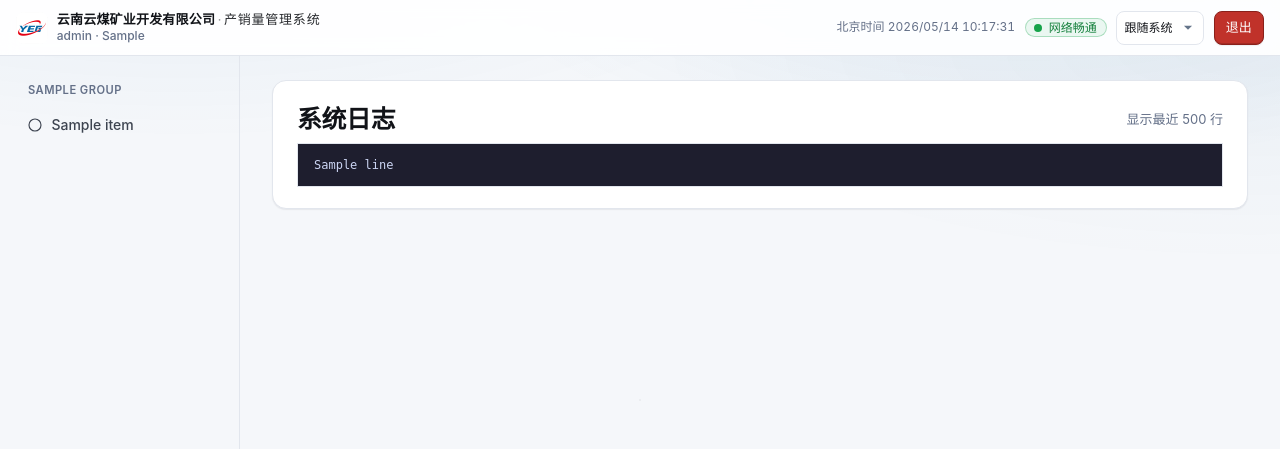
After one commit to mvpwanhao/ymkymanager, a FastAPI app: template templates/logs.html in a window 1280 px wide. The commit adds this page. Shown: the top 449 px of the page. Run offline with FastAPI, Linux system fonts and the light colour scheme; the template is opened without the code that fills it: most values are stand-ins (such as "Sample title", 1, 10 or a date in 2020).

Commit message:
feat: nav grouping + ledger desc sort + mine status indicator + system logs page
Co-authored-by: Cursor <cursoragent@cursor.com>

```diff
--- a/app/main.py
+++ b/app/main.py
@@ -6,6 +6,7 @@ from __future__ import annotations
 
 import json
 import logging
+import logging.handlers
 import os
 import re
 from markupsafe import Markup
@@ -112,15 +113,28 @@ def restore_rt_to_session(request: Request) -> RedirectResponse | None:
     return RedirectResponse(path, status_code=303)
 
 
+LOG_FILE = get_settings().data_dir / "ymky_system.log"
+
+
 def _configure_runtime_logging() -> None:
     root = logging.getLogger()
     if root.handlers:
         return
-    logging.basicConfig(
-        level=logging.INFO,
-        format="%(asctime)s | %(levelname)s | %(name)s | %(message)s",
+    fmt = logging.Formatter(
+        "%(asctime)s | %(levelname)s | %(name)s | %(message)s",
         datefmt="%Y-%m-%d %H:%M:%S",
     )
+    console = logging.StreamHandler()
+    console.setFormatter(fmt)
+    root.addHandler(console)
+    root.setLevel(logging.INFO)
+
+    LOG_FILE.parent.mkdir(parents=True, exist_ok=True)
+    fh = logging.handlers.RotatingFileHandler(
+        LOG_FILE, maxBytes=2 * 1024 * 1024, backupCount=5, encoding="utf-8"
+    )
+    fh.setFormatter(fmt)
+    root.addHandler(fh)
 
 
 _DEFAULT_SECRET_MARKER = "dev-change-me-please-use-yml-or-env-YMKY_SECRET_KEY"
@@ -148,12 +162,13 @@ async def lifespan(app: FastAPI):
 def _nav_and_page(role: str, reporter_kind: str | None, session: dict) -> tuple[list[dict], str]:  # type: ignore[type-arg]
     if role == "管理员":
         nav = [
-            {"id": "visual", "label": "数据可视化", "path": "/go/visual"},
-            {"id": "entry_actual", "label": "实际产量填报", "path": "/go/entry_actual"},
-            {"id": "entry_energy", "label": "能源局产销量填报", "path": "/go/entry_energy"},
-            {"id": "admin_ledger", "label": "历史台账", "path": "/go/admin_ledger"},
-            {"id": "reports", "label": "生成报表", "path": "/go/reports"},
-            {"id": "passwords", "label": "密码管理", "path": "/go/passwords"},
+            {"id": "visual", "label": "数据可视化", "path": "/go/visual", "group": "数据查看"},
+            {"id": "admin_ledger", "label": "历史台账", "path": "/go/admin_ledger", "group": "数据查看"},
+            {"id": "entry_actual", "label": "实际产量填报", "path": "/go/entry_actual", "group": "填报"},
+            {"id": "entry_energy", "label": "能源局产销量填报", "path": "/go/entry_energy", "group": "填报"},
+            {"id": "reports", "label": "生成报表", "path": "/go/reports", "group": "系统"},
+            {"id": "passwords", "label": "密码管理", "path": "/go/passwords", "group": "系统"},
+            {"id": "logs", "label": "系统日志", "path": "/go/logs", "group": "系统"},
         ]
         default = "visual"
     elif role == "填报人员" and (reporter_kind or "") == "实际产量填报":
@@ -570,16 +585,31 @@ def create_app() -> FastAPI:
             is_actual = (role == "填报人员" and (request.session.get("reporter_kind") or "") == "实际产量填报")
             p = act_path if is_actual else en_path
             df = exclude_mines(read_records(p))
+
+            today_str = today_beijing().isoformat()
+            time_col_key = "提交时间" if is_actual else "报送时间"
+            mine_status: list[dict[str, object]] = []
+            for mine_name in MINE_LIST:
+                submitted = False
+                if not df.empty and "所属煤矿" in df.columns and time_col_key in df.columns:
+                    mine_rows = df[df["所属煤矿"].astype(str).str.strip() == mine_name]
+                    submitted = mine_rows[time_col_key].astype(str).str.startswith(today_str).any()
+                mine_status.append({"name": mine_name, "submitted": submitted})
+
             if not df.empty:
+                if time_col_key in df.columns:
+                    df = df.sort_values(time_col_key, ascending=False, na_position="last").reset_index(drop=True)
                 for c in ("提交时间", "报送时间"):
                     if c in df.columns:
                         df[c] = format_series_as_beijing_display(df[c])
+
             return templates.TemplateResponse(
                 request,
                 "history.html",
                 {
                     **ctx,
                     "table_html": _df_to_html_table(df) if not df.empty else None,
+                    "mine_status": mine_status,
                 },
             )
         if page == "admin_ledger":
@@ -588,7 +618,20 @@ def create_app() -> FastAPI:
                 ft = "actual"
             p = act_path if ft == "actual" else en_path
             df = exclude_mines(read_records(p))
+
+            today_str = today_beijing().isoformat()
+            mine_status: list[dict[str, object]] = []
+            time_col_key = "提交时间" if ft == "actual" else "报送时间"
+            for mine_name in MINE_LIST:
+                submitted = False
+                if not df.empty and "所属煤矿" in df.columns and time_col_key in df.columns:
+                    mine_rows = df[df["所属煤矿"].astype(str).str.strip() == mine_name]
+                    submitted = mine_rows[time_col_key].astype(str).str.startswith(today_str).any()
+                mine_status.append({"name": mine_name, "submitted": submitted})
+
             if not df.empty:
+                if time_col_key in df.columns:
+                    df = df.sort_values(time_col_key, ascending=False, na_position="last").reset_index(drop=True)
                 for c in ("提交时间", "报送时间"):
                     if c in df.columns:
                         df[c] = format_series_as_beijing_display(df[c])
@@ -606,6 +649,7 @@ def create_app() -> FastAPI:
                         else:
                             row_cells.append(str(x))
                     rows.append(row_cells)
+
             return templates.TemplateResponse(
                 request,
                 "admin_ledger.html",
@@ -615,6 +659,7 @@ def create_app() -> FastAPI:
                     "nrows": len(df),
                     "ledger_cols": list(df.columns) if not df.empty else [],
                     "ledger_rows": rows,
+                    "mine_status": mine_status,
                 },
             )
         if page == "reports":
@@ -626,6 +671,17 @@ def create_app() -> FastAPI:
         if page == "passwords" and role == "管理员":
             return templates.TemplateResponse(
                 request, "passwords.html", {**ctx, "msg": None, "ok": None}
+            )
+        if page == "logs" and role == "管理员":
+            log_lines: list[str] = []
+            if LOG_FILE.exists():
+                try:
+                    raw = LOG_FILE.read_text(encoding="utf-8", errors="replace")
+                    log_lines = raw.splitlines()[-500:]
+                except Exception:
+                    log_lines = ["(无法读取日志文件)"]
+            return templates.TemplateResponse(
+                request, "logs.html", {**ctx, "log_lines": log_lines}
             )
         return templates.TemplateResponse(
             request,
--- a/static/app.css
+++ b/static/app.css
@@ -632,6 +632,21 @@ img, svg { display: inline-block; vertical-align: middle; }
 }
 .sidebar-nav a[aria-current="page"]:hover { background: var(--c-brand-600); }
 .sidebar-nav .ico { width: 16px; height: 16px; flex: 0 0 auto; }
+.sidebar-group-title {
+  font-size: 0.7rem;
+  font-weight: 600;
+  color: var(--c-muted);
+  text-transform: uppercase;
+  letter-spacing: 0.04em;
+  padding: 0.6rem 0.9rem 0.2rem;
+  margin-top: 0.3rem;
+  border-top: 1px solid var(--c-border);
+  list-style: none;
+}
+.sidebar-group-title:first-child {
+  border-top: none;
+  margin-top: 0;
+}
 
 /* Nav backdrop */
 .nav-backdrop {
@@ -1343,6 +1392,26 @@ select#themeSelect::-ms-expand { display: none; }
   }
 }
 
+/* Log viewer */
+.log-viewer {
+  max-height: 70vh;
+  overflow-y: auto;
+  border: 1px solid var(--c-border);
+  border-radius: var(--radius);
+  background: #1e1e2e;
+  margin-top: 0.5rem;
+}
+.log-pre {
+  margin: 0;
+  padding: 0.75rem 1rem;
+  font-family: "JetBrains Mono", "Fira Code", "Cascadia Code", monospace;
+  font-size: 0.75rem;
+  line-height: 1.5;
+  color: #cdd6f4;
+  white-space: pre-wrap;
+  word-break: break-all;
+}
+
 /* Footer */
 .app-footer {
   padding: 1rem 1.1rem 1.4rem;
--- a/templates/_icons.html
+++ b/templates/_icons.html
@@ -20,6 +20,8 @@
 <svg class="ico" viewBox="0 0 24 24" fill="none" stroke="currentColor" stroke-width="1.7" stroke-linecap="round" stroke-linejoin="round" aria-hidden="true"><path d="M14 3H7a2 2 0 0 0-2 2v14a2 2 0 0 0 2 2h10a2 2 0 0 0 2-2V8z"/><path d="M14 3v5h5"/><path d="M9 13h6M9 17h4"/></svg>
 {%- elif name == "passwords" -%}
 <svg class="ico" viewBox="0 0 24 24" fill="none" stroke="currentColor" stroke-width="1.7" stroke-linecap="round" stroke-linejoin="round" aria-hidden="true"><rect x="4" y="11" width="16" height="10" rx="2"/><path d="M8 11V7a4 4 0 0 1 8 0v4"/></svg>
+{%- elif name == "logs" -%}
+<svg class="ico" viewBox="0 0 24 24" fill="none" stroke="currentColor" stroke-width="1.7" stroke-linecap="round" stroke-linejoin="round" aria-hidden="true"><path d="M4 19h16M4 15h16M4 11h10M4 7h7"/></svg>
 {%- else -%}
 <svg class="ico" viewBox="0 0 24 24" fill="none" stroke="currentColor" stroke-width="1.7" stroke-linecap="round" stroke-linejoin="round" aria-hidden="true"><circle cx="12" cy="12" r="9"/></svg>
 {%- endif -%}
--- a/templates/base.html
+++ b/templates/base.html
@@ -102,7 +102,12 @@
     {% if nav and role %}
     <aside class="sidebar" id="sidebarNav" aria-label="功能导航" aria-hidden="true">
       <ul class="sidebar-nav">
+        {%- set ns = namespace(current_group="") -%}
         {% for item in nav %}
+        {%- if item.group is defined and item.group != ns.current_group -%}
+        {%- set ns.current_group = item.group -%}
+        <li class="sidebar-group-title" aria-hidden="true">{{ item.group }}</li>
+        {%- endif -%}
         <li>
           <a href="{{ item.path }}" {% if page == item.id %}aria-current="page"{% endif %}>
             {{ nav_icon(item.id) }}<span>{{ item.label }}</span>
--- /dev/null
+++ b/templates/logs.html
@@ -0,0 +1,22 @@
+{#
+  Copyright (c) 2026-2027 宛皓 (Wan Hao). All rights reserved.
+  本文件为「云煤矿业产销量管理系统」的组成部分。
+#}
+{% extends "base.html" %}
+{% block title %}系统日志{% endblock %}
+{% block content %}
+<div class="card">
+  <div class="row" style="justify-content:space-between;align-items:center;gap:0.6rem;">
+    <h1 style="margin:0;">系统日志</h1>
+    <span class="muted">显示最近 500 行</span>
+  </div>
+  <div class="log-viewer">
+    {%- if log_lines -%}
+    <pre class="log-pre">{% for line in log_lines %}{{ line }}
+{% endfor %}</pre>
+    {%- else -%}
+    <p class="muted" style="padding:1rem;">暂无日志</p>
+    {%- endif -%}
+  </div>
+</div>
+{% endblock %}
```
Also changed, not shown: other parts of static/app.css (+34 -0 lines), templates/admin_ledger.html (+10 -0 lines), templates/history.html (+10 -0 lines).
